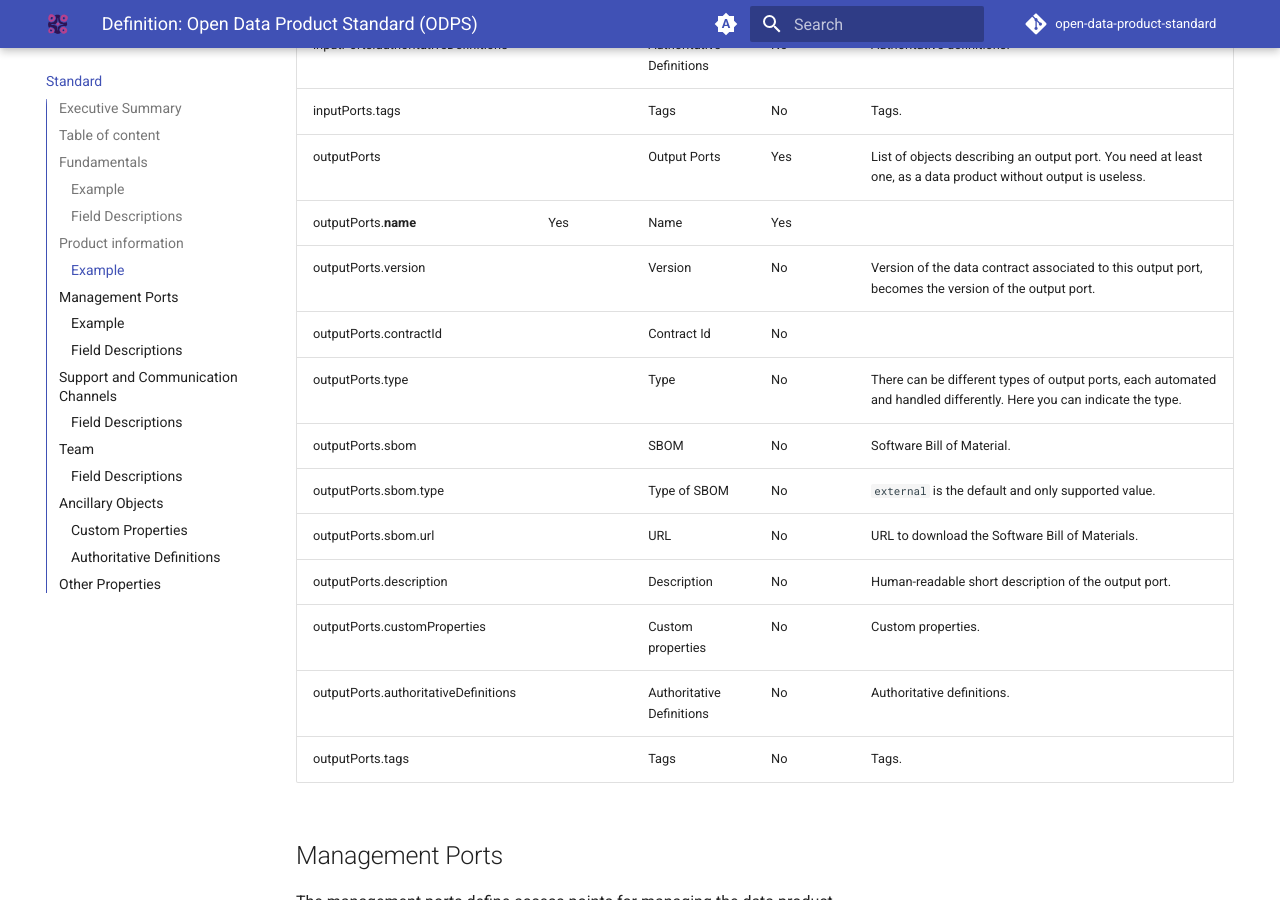
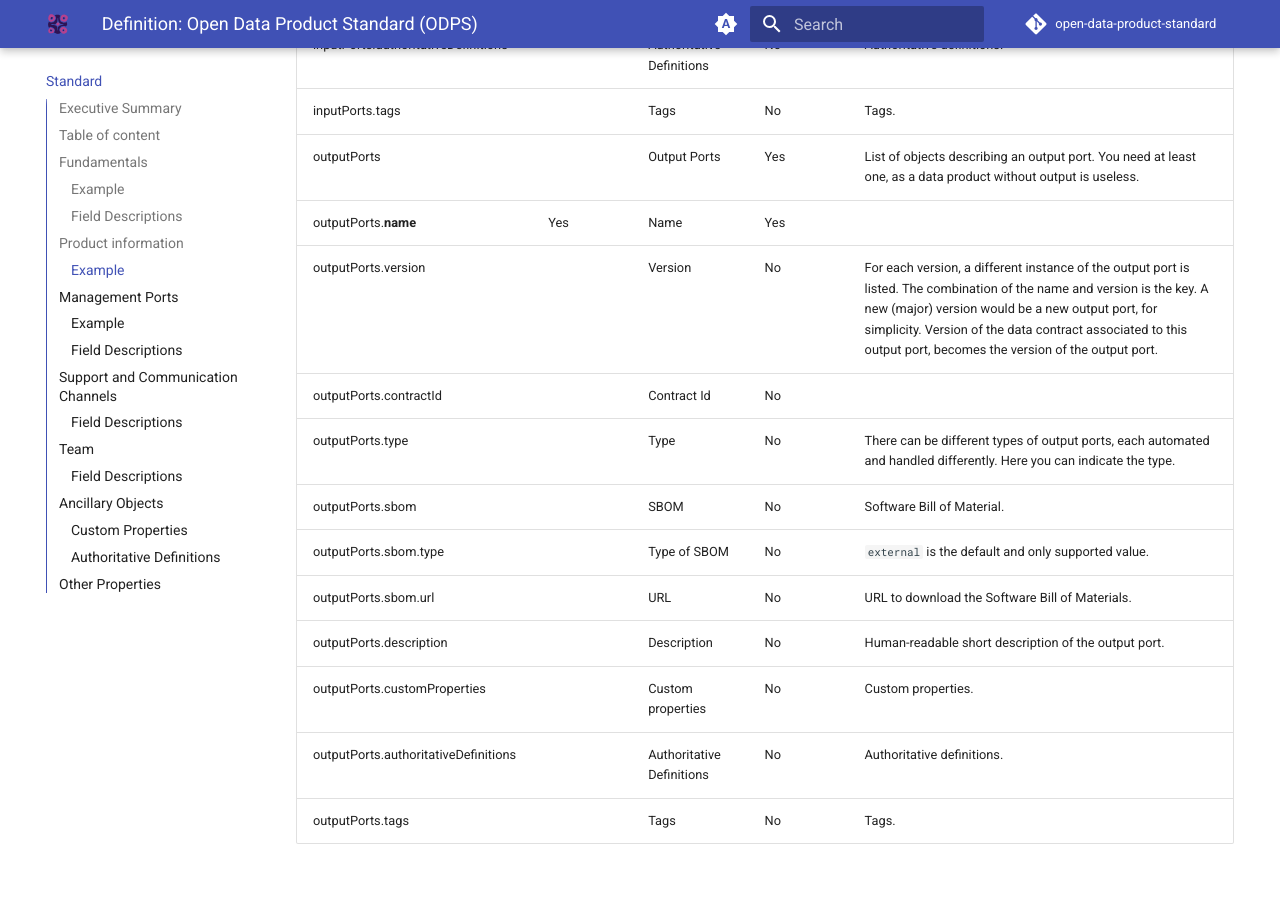
Before and after one commit to bitol-io/open-data-product-standard, an MkDocs documentation site: the page built from docs/README.md, in a window 1280 px wide and 900 px high, scrolled down 3935 px. Built offline with MkDocs 1.6.1 and Material for MkDocs 9.7.7, drawn with Linux system fonts in a browser that asks for light colours; comment, search, counter and statistics services are not loaded; the version menu is left out.

Commit message:
typo
typo

```diff
--- a/docs/README.md
+++ b/docs/README.md
@@ -132,7 +132,7 @@ outputPorts: # Promises [Required]
 | inputPorts.tags                      |     | Tags                      | No       | Tags.                                                                                                                                                                                      |
 | outputPorts                          |     | Output Ports              | Yes      | List of objects describing an output port. You need at least one, as a data product without output is useless.                                                                             |
 | outputPorts.**name**                 | Yes | Name                      | Yes      |                                                                                                                                                                                            |
-| outputPorts.version                  |     | Version                   | No       | Version of the data contract associated to this output port, becomes the version of the output port.                                                                                       |
+| outputPorts.version                  |     | Version                   | No       | For each version, a different instance of the output port is listed. The combination of the name and version is the key. A new (major) version would be a new output port, for simplicity. Version of the data contract associated to this output port, becomes the version of the output port.                                                                                       |
 | outputPorts.contractId               |     | Contract Id               | No       |                                                                                                                                                                                            |
 | outputPorts.type                     |     | Type                      | No       | There can be different types of output ports, each automated and handled differently. Here you can indicate the type.                                                                      |
 | outputPorts.sbom                     |     | SBOM                      | No       | Software Bill of Material.                                                                                                                                                                 |
```
